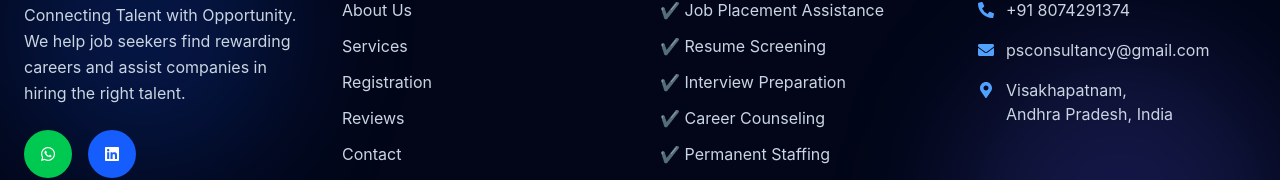
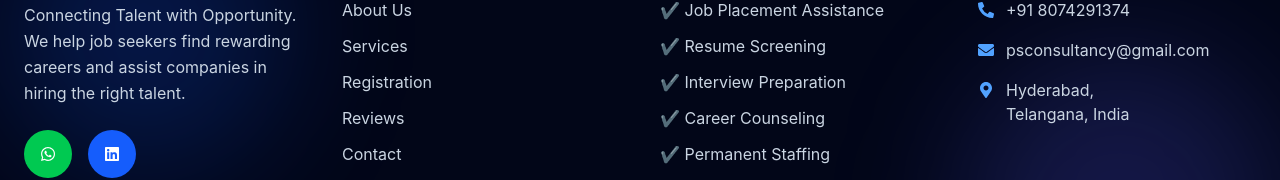
Before and after one commit to madhusagartenneti/ps-consultancy, a React (Vite) app: page / in a window 1280 px wide. Shown: the part 7876-8056 px from the top of the page. Built offline with nearby package versions, Linux system fonts and the light colour scheme.

Commit message:
Add PS Consultancy website

```diff
--- a/src/components/Footer.jsx
+++ b/src/components/Footer.jsx
@@ -126,9 +126,9 @@ export default function Footer() {
               <div className="flex items-start gap-3">
                 <FaMapMarkerAlt className="text-blue-400 mt-1" />
                 <span>
-                  Visakhapatnam,
+                  Hyderabad,
                   <br />
-                  Andhra Pradesh, India
+                  Telangana, India
                 </span>
               </div>
             </div>
```
